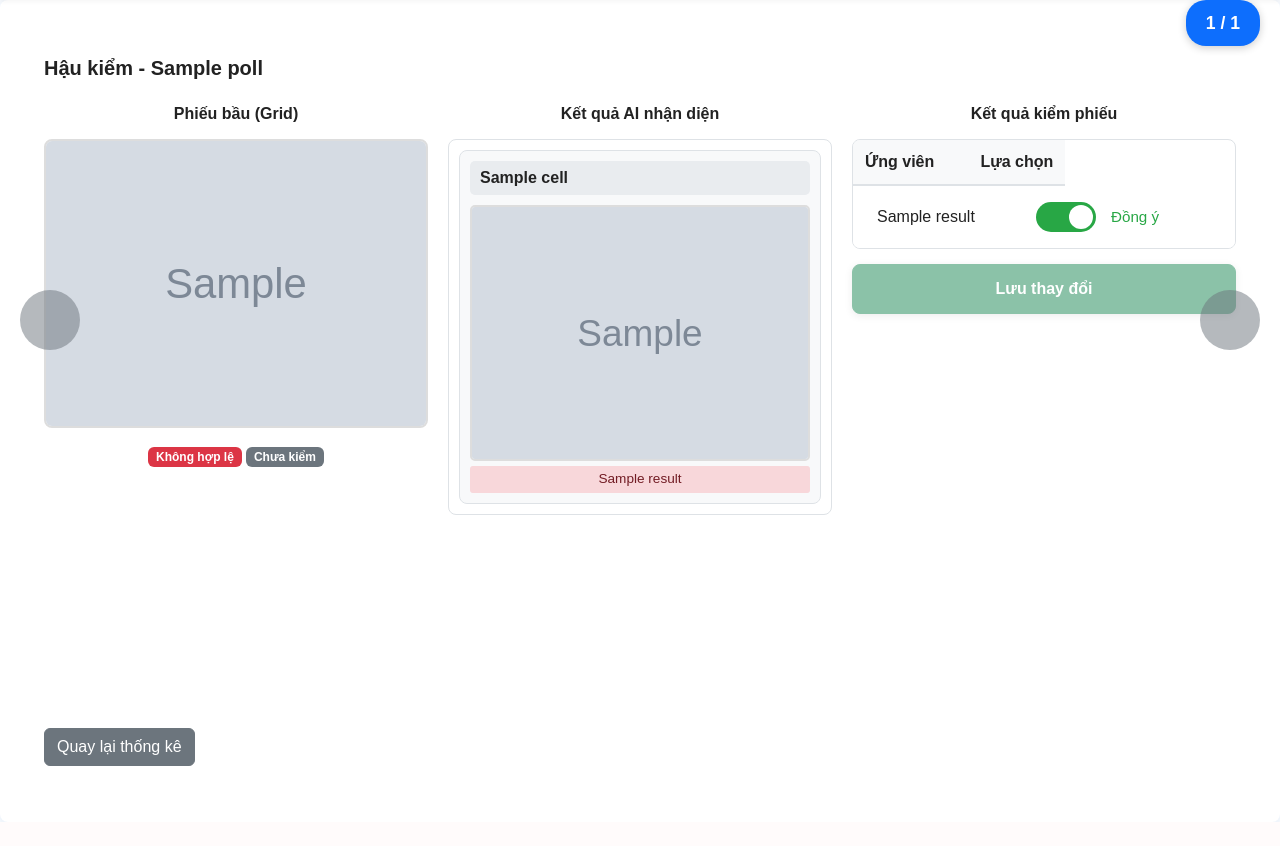
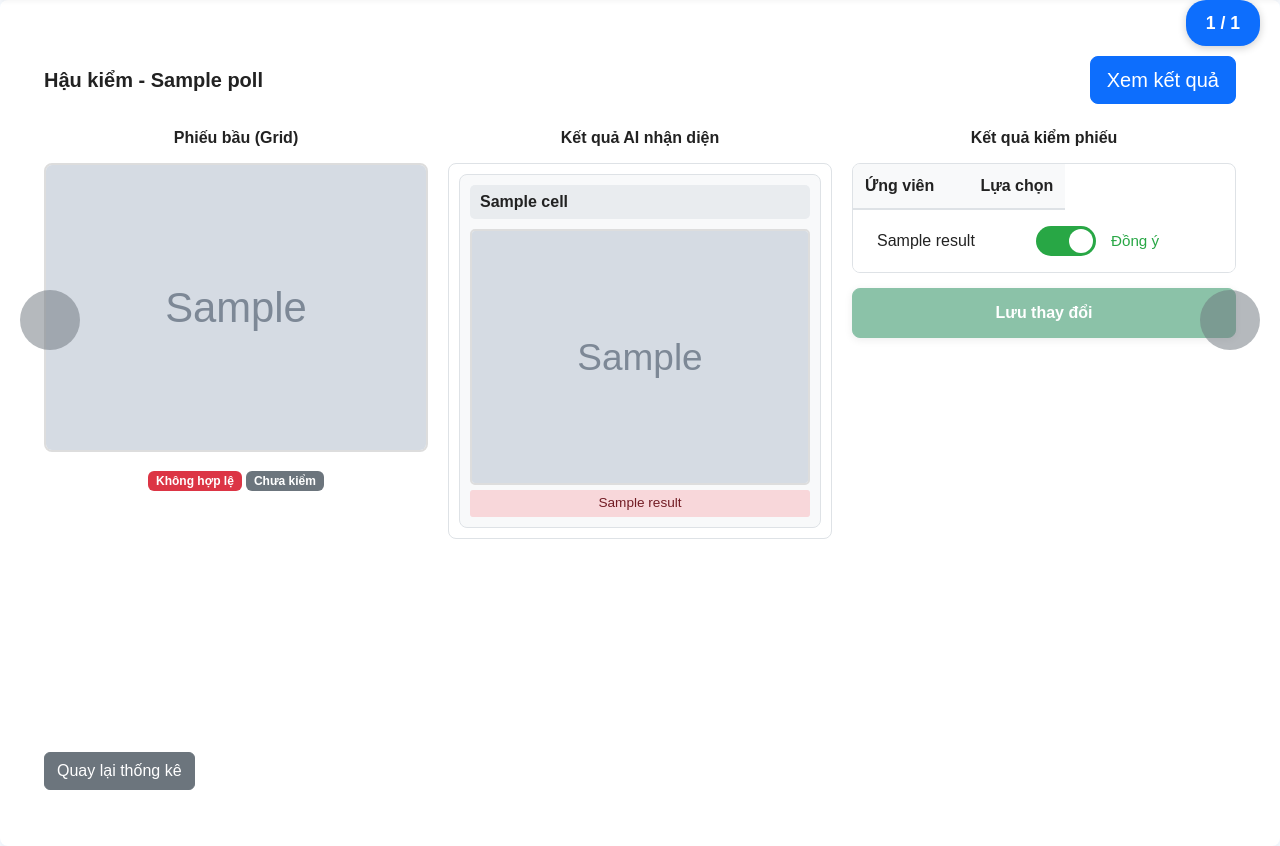
Before and after one commit to nghiaugust/ung_dung_kiem_phieu_bau, a Django app: template UDKPB/kiem_phieu_bau/poll/templates/poll/thong_ke/hau_kiem.html in a window 1280 px wide. Shown: the part 80-926 px from the top of the page. Before the commit the page ends 902 px from the top, so only its background shows below. Run offline with Django 5.2, Linux system fonts and the light colour scheme; the template is opened without the code that fills it: most values are stand-ins (such as "Sample title", 1, 10 or a date in 2020); grey boxes marked "Sample" are stand-in pictures.

Commit message:
thêm nút đến kết quả

```diff
--- a/UDKPB/kiem_phieu_bau/poll/templates/poll/thong_ke/hau_kiem.html
+++ b/UDKPB/kiem_phieu_bau/poll/templates/poll/thong_ke/hau_kiem.html
@@ -342,7 +342,15 @@
 </style>
 
 <div class="container-fluid py-4">
-  <h2 class="mb-4 page-title">Hậu kiểm - {{ poll.title }}</h2>
+  <div class="d-flex justify-content-between align-items-center mb-4">
+    <h2 class="page-title mb-0">Hậu kiểm - {{ poll.title }}</h2>
+    <a
+      href="{% url 'poll:thong_ke_detail' poll.poll_id %}"
+      class="btn btn-lg btn-primary"
+    >
+      <i class="bi bi-bar-chart-fill"></i> Xem kết quả
+    </a>
+  </div>
 
   <!-- Counter Badge -->
   <div class="ballot-counter">
```
